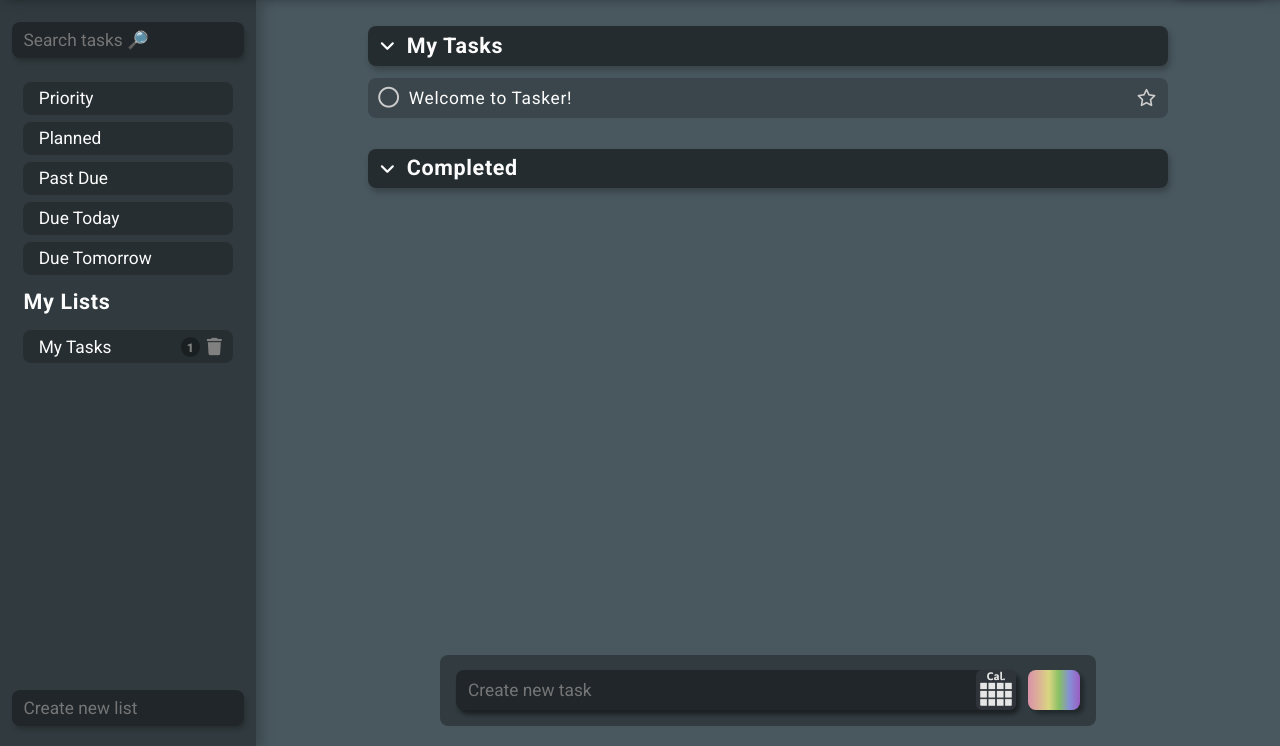
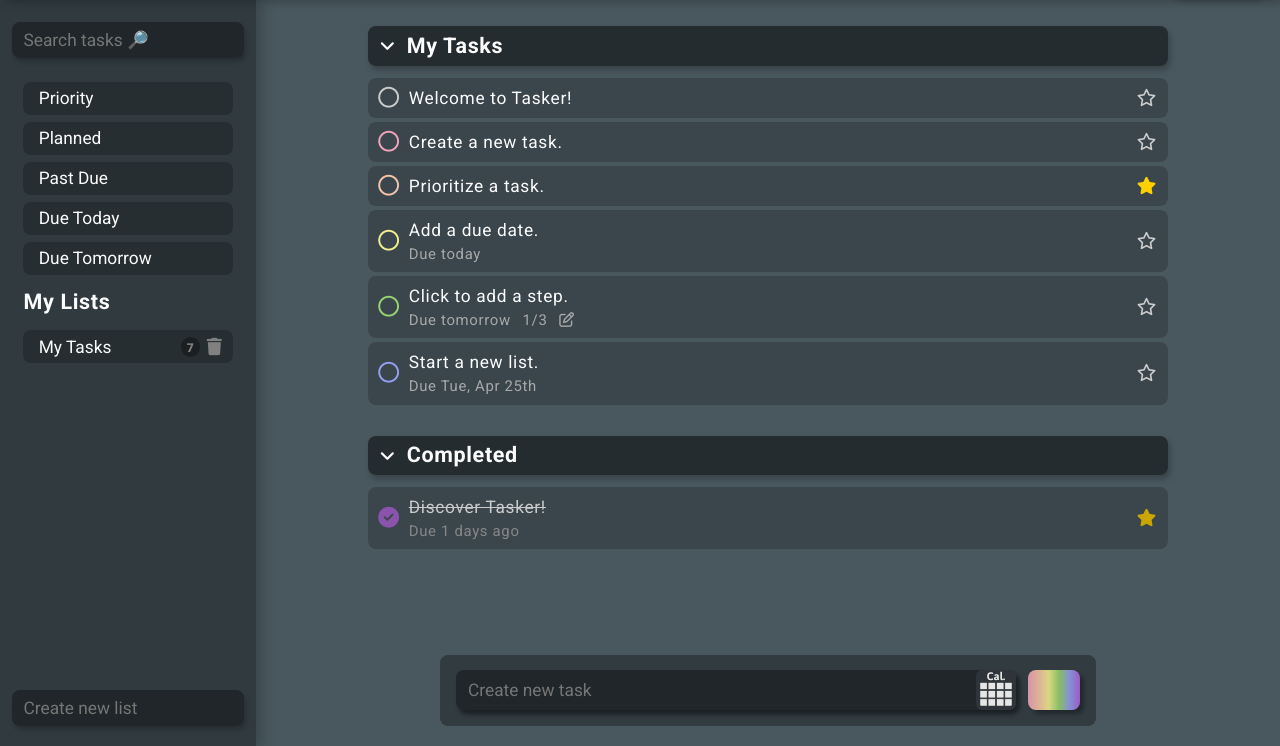
Before and after one commit to KeadonM/10-odin-todo-list, a website built with Vite: page src/index.html in a window 1280 px wide. Shown: the part 49-795 px from the top of the page. Built offline with nearby package versions, Linux system fonts and the light colour scheme.

Commit message:
Update default task list and add sounds

```diff
--- a/src/main.js
+++ b/src/main.js
@@ -8,6 +8,7 @@ import {
   differenceInCalendarDays,
   differenceInYears,
   format,
+  addDays,
 } from 'date-fns';
 
 const ListBuilder = (listName) => {
@@ -143,6 +144,61 @@ const masterList = (() => {
 
     newMasterList.addItem(defaultList);
     defaultList.addItem(TodoBuilder(defaultList, 'Welcome to Tasker!'));
+    defaultList.addItem(
+      TodoBuilder(defaultList, 'Create a new task.', '#F1A3BB')
+    );
+    defaultList.addItem(
+      TodoBuilder(defaultList, 'Prioritize a task.', '#F4C4A9', undefined, true)
+    );
+
+    const today = new Date();
+
+    defaultList.addItem(
+      TodoBuilder(
+        defaultList,
+        'Add a due date.',
+        '#F2EE8F',
+        format(today, 'yyyy-MM-dd')
+      )
+    );
+
+    const steps = ListBuilder('Steps');
+    steps.addItem(stepBuilder('Open todo details.', true));
+    steps.addItem(stepBuilder('Delete a step.', false));
+    steps.addItem(stepBuilder('Edit a note.', false));
+
+    defaultList.addItem(
+      TodoBuilder(
+        defaultList,
+        'Click to add a step.',
+        '#96D470',
+        format(addDays(today, 1), 'yyyy-MM-dd'),
+        false,
+        false,
+        'You can also add notes!',
+        steps
+      )
+    );
+
+    defaultList.addItem(
+      TodoBuilder(
+        defaultList,
+        'Start a new list.',
+        '#959FEF',
+        format(addDays(today, 7), 'yyyy-MM-dd')
+      )
+    );
+
+    defaultList.addItem(
+      TodoBuilder(
+        defaultList,
+        'Discover Tasker!',
+        '#AC68D7',
+        format(addDays(today, -1), 'yyyy-MM-dd'),
+        true,
+        true
+      )
+    );
 
     Object.assign(masterList, newMasterList);
     masterList.setActiveList(defaultList);
@@ -158,6 +214,7 @@ const masterList = (() => {
 })();
 
 const DomController = (() => {
+  const checkSound = new Audio('check-sound.mp3');
   const hamburgerBtn = document.querySelector('.hamburger-btn');
   const overlay = document.querySelector('.overlay');
   const activeTodoSidebar = document.querySelector('.active-todo-sidebar');
@@ -586,6 +643,12 @@ const DomController = (() => {
 
       card.appendChild(buildCheckBox(todo, card));
 
+      const loginBtn = document.querySelector('.login-btn');
+
+      loginBtn.addEventListener('click', () =>
+        alert('Cannot currently login.')
+      );
+
       const taskWrapper = document.createElement('div');
       card.appendChild(taskWrapper);
       taskWrapper.classList.add('todo-card-task-wrapper');
@@ -869,6 +932,8 @@ const DomController = (() => {
       if (completed) {
         incompleteContainer.removeChild(card);
         completeContainer.appendChild(card);
+        checkSound.volume = 0.33;
+        checkSound.play();
       } else {
         completeContainer.removeChild(card);
         incompleteContainer.appendChild(card);
```
Also changed, not shown: dist/index.html, 4 other files.
